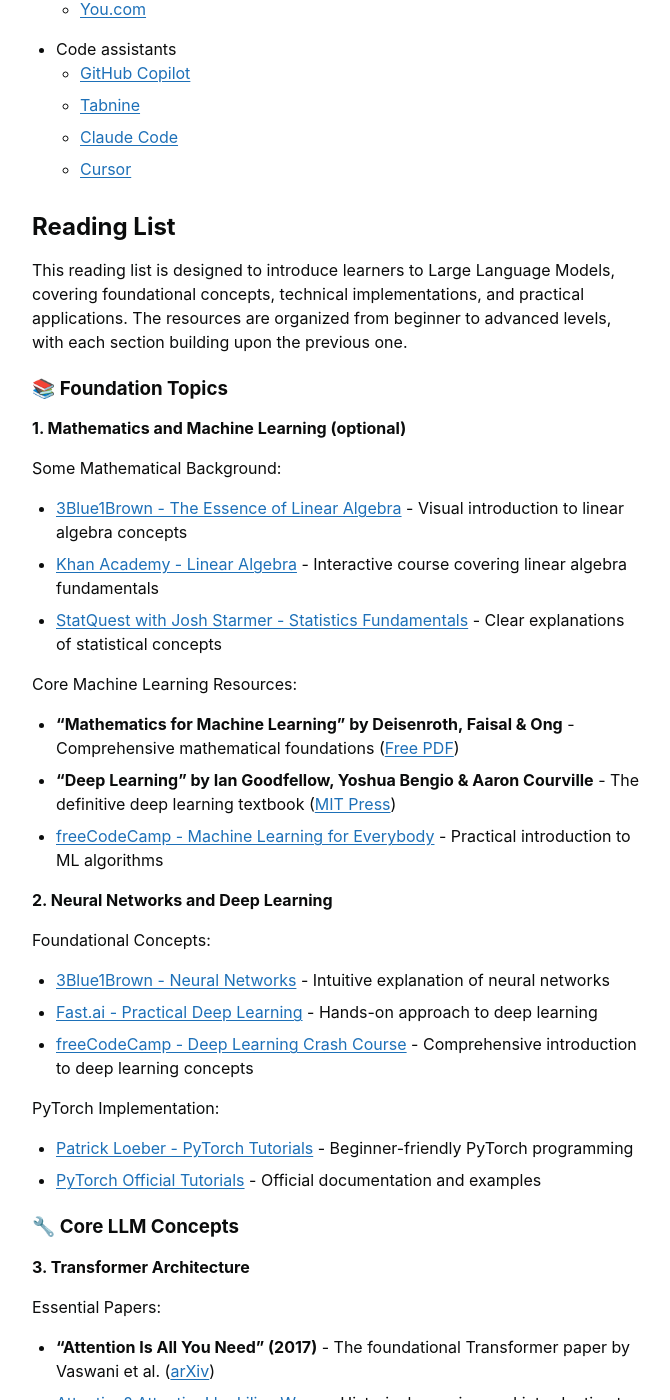
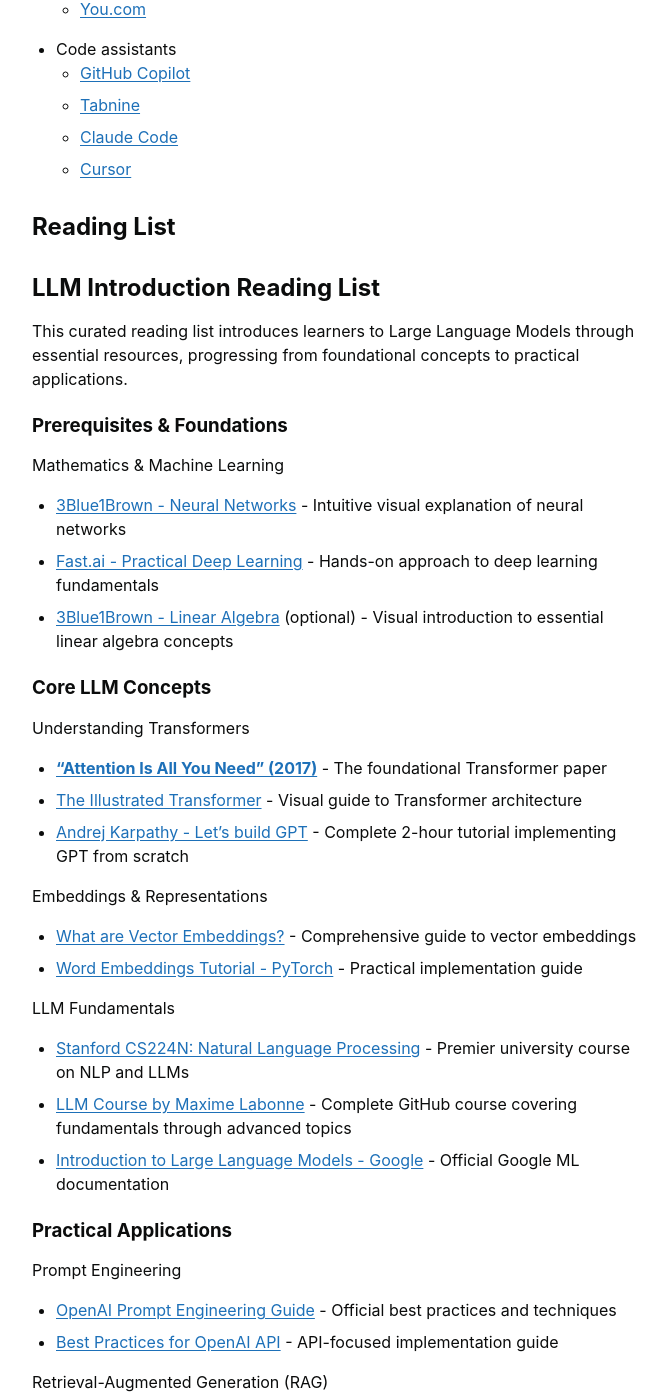
Before and after one commit to quadram-institute-bioscience/ai-training, a Jekyll site: the page built from docs/_posts/2025-06-01-introduction-to-llm.md, in a window 1280 px wide and 1400 px high, scrolled down 1914 px. Shown: the whole window, without its empty margins (144-814 px from the left). Built offline with Jekyll 4.4.1, drawn with Linux system fonts in a browser that asks for light colours; some of the changed text lies outside the part shown.

Commit message:
Update banner, reading list

```diff
--- a/docs/_posts/2025-06-01-introduction-to-llm.md
+++ b/docs/_posts/2025-06-01-introduction-to-llm.md
@@ -65,134 +65,53 @@
 ## Reading List {#reading-list}
 
 
-This reading list is designed to introduce learners to Large Language Models, covering foundational concepts, technical implementations, and practical applications. The resources are organized from beginner to advanced levels, with each section building upon the previous one.
+## LLM Introduction Reading List
 
-### 📚 **Foundation Topics**
+This curated reading list introduces learners to Large Language Models through essential resources, progressing from foundational concepts to practical applications.
 
-**1. Mathematics and Machine Learning (optional)**
+### Prerequisites & Foundations
 
-Some Mathematical Background:
-- [3Blue1Brown - The Essence of Linear Algebra](https://www.youtube.com/playlist?list=PLZHQObOWTQDPD3MizzM2xVFitgF8hE_ab) - Visual introduction to linear algebra concepts
-- [Khan Academy - Linear Algebra](https://www.khanacademy.org/math/linear-algebra) - Interactive course covering linear algebra fundamentals
-- [StatQuest with Josh Starmer - Statistics Fundamentals](https://www.youtube.com/playlist?list=PLblh5JKOoLUK0FLuzwntyYI10UQFUhsY9) - Clear explanations of statistical concepts
+Mathematics & Machine Learning
+- [3Blue1Brown - Neural Networks](https://www.youtube.com/playlist?list=PLZHQObOWTQDNU6R1_67000Dx_ZCJB-3pi) - Intuitive visual explanation of neural networks
+- [Fast.ai - Practical Deep Learning](https://course.fast.ai/) - Hands-on approach to deep learning fundamentals
+- [3Blue1Brown - Linear Algebra](https://www.youtube.com/playlist?list=PLZHQObOWTQDPD3MizzM2xVFitgF8hE_ab) (optional) - Visual introduction to essential linear algebra concepts
 
-Core Machine Learning Resources:
-- **"Mathematics for Machine Learning" by Deisenroth, Faisal & Ong** - Comprehensive mathematical foundations ([Free PDF](https://mml-book.github.io/book/mml-book.pdf))
-- **"Deep Learning" by Ian Goodfellow, Yoshua Bengio & Aaron Courville** - The definitive deep learning textbook ([MIT Press](https://www.deeplearningbook.org/))
-- [freeCodeCamp - Machine Learning for Everybody](https://www.youtube.com/watch?v=i_LwzRVP7bg) - Practical introduction to ML algorithms
+### Core LLM Concepts
 
-**2. Neural Networks and Deep Learning**
+Understanding Transformers
+- **["Attention Is All You Need" (2017)](https://arxiv.org/abs/1706.03762)** - The foundational Transformer paper
+- [The Illustrated Transformer](http://jalammar.github.io/illustrated-transformer/) - Visual guide to Transformer architecture
+- [Andrej Karpathy - Let's build GPT](https://www.youtube.com/watch?v=kCc8FmEb1nY) - Complete 2-hour tutorial implementing GPT from scratch
 
-Foundational Concepts:
-- [3Blue1Brown - Neural Networks](https://www.youtube.com/playlist?list=PLZHQObOWTQDNU6R1_67000Dx_ZCJB-3pi) - Intuitive explanation of neural networks
-- [Fast.ai - Practical Deep Learning](https://course.fast.ai/) - Hands-on approach to deep learning
-- [freeCodeCamp - Deep Learning Crash Course](https://www.youtube.com/watch?v=VyWAvY2CF9c) - Comprehensive introduction to deep learning concepts
+Embeddings & Representations
+- [What are Vector Embeddings?](https://www.meilisearch.com/blog/what-are-vector-embeddings) - Comprehensive guide to vector embeddings
+- [Word Embeddings Tutorial - PyTorch](https://pytorch.org/tutorials/beginner/nlp/word_embeddings_tutorial.html) - Practical implementation guide
 
-PyTorch Implementation:
-- [Patrick Loeber - PyTorch Tutorials](https://www.youtube.com/playlist?list=PLqnslRFeH2UrcDBWF5mfPGpqQDSta6VK4) - Beginner-friendly PyTorch programming
-- [PyTorch Official Tutorials](https://pytorch.org/tutorials/) - Official documentation and examples
+LLM Fundamentals
+- [Stanford CS224N: Natural Language Processing](https://web.stanford.edu/class/cs224n/) - Premier university course on NLP and LLMs
+- [LLM Course by Maxime Labonne](https://github.com/mlabonne/llm-course) - Complete GitHub course covering fundamentals through advanced topics
+- [Introduction to Large Language Models - Google](https://developers.google.com/machine-learning/resources/intro-llms) - Official Google ML documentation
 
+### Practical Applications
 
-### 🔧 **Core LLM Concepts**
+Prompt Engineering
+- [OpenAI Prompt Engineering Guide](https://platform.openai.com/docs/guides/prompt-engineering) - Official best practices and techniques
+- [Best Practices for OpenAI API](https://help.openai.com/en/articles/6654000-best-practices-for-prompt-engineering-with-the-openai-api) - API-focused implementation guide
 
-**3. Transformer Architecture**
+Retrieval-Augmented Generation (RAG)
+- [What is RAG? - DataCamp](https://www.datacamp.com/blog/what-is-retrieval-augmented-generation-rag) - Complete introduction to RAG concepts
+- [Building RAG from Scratch](https://learnbybuilding.ai/tutorial/rag-from-scratch/) - Step-by-step implementation tutorial
 
-Essential Papers:
-- **"Attention Is All You Need" (2017)** - The foundational Transformer paper by Vaswani et al. ([arXiv](https://arxiv.org/abs/1706.03762))
-- [Attention? Attention! by Lilian Weng](https://lilianweng.github.io/posts/2018-06-24-attention/) - Historical overview and introduction to attention mechanisms
+Running Models Locally
+- [Run LLMs Locally: 7 Methods - DataCamp](https://www.datacamp.com/tutorial/run-llms-locally-tutorial) - Comprehensive guide covering multiple approaches
+- [Ollama Tutorial](https://www.kdnuggets.com/ollama-tutorial-running-llms-locally-made-super-simple) - Simple local LLM deployment
 
-Beginner-Friendly Explanations:
-- [The Illustrated Transformer by Jay Alammar](http://jalammar.github.io/illustrated-transformer/) - Visual guide to Transformer architecture
-- [How Transformers Work - DataCamp](https://www.datacamp.com/tutorial/how-transformers-work) - Detailed exploration of Transformer components
-- [Transformers Explained Visually (3Blue1Brown)](https://www.youtube.com/watch?v=wjZofJX0v4M) - Visual introduction to Transformers and LLMs
+### Essential Reference Materials
 
-Technical Implementation:
-- [Building a Transformer with PyTorch - DataCamp](https://www.datacamp.com/tutorial/building-a-transformer-with-py-torch) - Complete implementation guide
-- [Andrej Karpathy - Let's build GPT](https://www.youtube.com/watch?v=kCc8FmEb1nY) - 2-hour tutorial on implementing GPT from scratch
-
-**4. Embeddings**
-
-Word Embeddings Fundamentals:
-- [Understanding and Creating Word Embeddings - Programming Historian](https://programminghistorian.org/en/lessons/understanding-creating-word-embeddings) - Comprehensive tutorial on word embeddings
-- [Word Embeddings: Encoding Lexical Semantics - PyTorch](https://pytorch.org/tutorials/beginner/nlp/word_embeddings_tutorial.html) - Practical implementation guide
-
-Vector Embeddings:
-- [What are Vector Embeddings? - Meilisearch](https://www.meilisearch.com/blog/what-are-vector-embeddings) - Complete guide to vector embeddings
-- [Word Embeddings Tutorial - TensorFlow](https://www.tensorflow.org/text/guide/word_embeddings) - Introduction with sentiment classification example
-- [BERT Word Embeddings Tutorial - Chris McCormick](https://mccormickml.com/2019/05/14/BERT-word-embeddings-tutorial/) - In-depth look at BERT embeddings
-
-**5. Large Language Model Fundamentals**
-
-Comprehensive Courses:
-- **[Stanford CS224N: Natural Language Processing with Deep Learning](https://web.stanford.edu/class/cs224n/)** - Premier university course on NLP and LLMs
-- [LLM Course by Maxime Labonne](https://github.com/mlabonne/llm-course) - Complete GitHub course covering LLM fundamentals through advanced topics
-
-Beginner Guides:
-- [Introduction to Large Language Models - Google](https://developers.google.com/machine-learning/resources/intro-llms) - Official Google ML documentation
-- [What is an LLM? - DataCamp](https://www.datacamp.com/blog/what-is-an-llm-a-guide-on-large-language-models) - Comprehensive guide to LLM concepts
-- [7 Steps to Mastering LLMs - KDnuggets](https://www.kdnuggets.com/7-steps-to-mastering-large-language-models-llms) - Structured learning path
-
-Advanced Understanding:
-- [The Beginner's Guide to LLMs - HiddenLayer](https://hiddenlayer.com/innovation-hub/the-beginners-guide-to-llms-and-generative-ai/) - Technical deep dive into LLM architecture
-- [What is LLM? - AWS](https://aws.amazon.com/what-is/large-language-model/) - Enterprise perspective on LLMs
-
-
-### 🛠 **Practical Applications**
-
-**6. Prompt Engineering**
-
-Official Guides:
-- **[OpenAI Prompt Engineering Guide](https://platform.openai.com/docs/guides/prompt-engineering)** - Official best practices from OpenAI
-- [Best Practices for Prompt Engineering - OpenAI API](https://help.openai.com/en/articles/6654000-best-practices-for-prompt-engineering-with-the-openai-api) - Comprehensive API-focused guide
-
-Advanced Techniques:
-- [10 Best Practices for Prompt Engineering - PromptHub](https://www.prompthub.us/blog/10-best-practices-for-prompt-engineering-with-any-model) - Universal prompt engineering principles
-- [Prompt Engineering Techniques - K2view](https://www.k2view.com/blog/prompt-engineering-techniques/) - Top 5 techniques for 2025
-- [12 Prompt Engineering Best Practices - TechTarget](https://www.techtarget.com/searchenterpriseai/tip/Prompt-engineering-tips-and-best-practices) - Professional development tips
-
-Hands-on Learning:
-- [Prompt Engineering Tutorial - Spiceworks](https://www.spiceworks.com/tech/artificial-intelligence/articles/what-is-prompt-engineering/) - Practical applications and examples
-
-**7. Retrieval-Augmented Generation (RAG)**
-
-Foundational Understanding:
-- [What is RAG? - DataCamp](https://www.datacamp.com/blog/what-is-retrieval-augmented-generation-rag) - Complete introduction to RAG concepts
-- [RAG Architecture Deep Dive - LinkedIn](https://www.linkedin.com/pulse/rag-architecture-deep-dive-frank-denneman-4lple) - Comprehensive system architecture explanation
-
-Implementation Tutorials:
-- [Building RAG from Scratch - Learn by Building](https://learnbybuilding.ai/tutorial/rag-from-scratch/) - Beginner's step-by-step tutorial
-- [RAG Implementation Strategy - Galileo AI](https://galileo.ai/blog/rag-implementation-strategy-step-step-process-ai-excellence) - Professional implementation guide
-- [RAG in Azure AI Search - Microsoft](https://learn.microsoft.com/en-us/azure/search/retrieval-augmented-generation-overview) - Enterprise-grade RAG solutions
-
-Advanced RAG Concepts:
-- [RAG Tutorial & Best Practices - Nexla](https://nexla.com/ai-infrastructure/retrieval-augmented-generation/) - Comprehensive coverage with practical examples
-- [What is RAG? - IBM](https://www.ibm.com/think/topics/retrieval-augmented-generation) - Enterprise perspective on RAG implementation
-
-**8. Local LLMs**
-
-Getting Started:
-- [Run LLMs Locally: 7 Simple Methods - DataCamp](https://www.datacamp.com/tutorial/run-llms-locally-tutorial) - Comprehensive guide covering multiple tools
-- [How to Run Local LLMs - Adventures in CRE](https://www.adventuresincre.com/how-to-install-llm-locally/) - Step-by-step installation guide
-
-Specific Tools and Platforms:
-- [Ollama Tutorial - KDnuggets](https://www.kdnuggets.com/ollama-tutorial-running-llms-locally-made-super-simple) - Simple local LLM deployment
-- [6 Ways to Run LLMs Locally - Semaphore](https://semaphoreci.com/blog/local-llm) - Multiple implementation approaches
-- [How to Run Local LLMs - n8n](https://blog.n8n.io/local-llm/) - Complete setup guide with automation
-
-Advanced Local Deployment:
-- [How to Run Your Own Local LLM - HackerNoon](https://hackernoon.com/how-to-run-your-own-local-llm-updated-for-2024) - Updated 2024 guide with multiple options
-- [Run Models Locally - LangChain](https://python.langchain.com/docs/how_to/local_llms/) - Integration with LangChain framework
-
-
-
-### 📖 **Additional Learning Resources**
-
-
-**Online Courses**
-- [CS224N Natural Language Processing - Stanford Online](https://online.stanford.edu/courses/cs224n-natural-language-processing-deep-learning) - Official Stanford course
-- [AI Demystified: Introduction to LLMs - Stanford IT](https://uit.stanford.edu/service/techtraining/ai-demystified/llm) - Non-technical introduction
-
-
+- **"Deep Learning" by Goodfellow, Bengio & Courville** - [Free online textbook](https://www.deeplearningbook.org/)
+- [Attention? Attention! by Lilian Weng](https://lilianweng.github.io/posts/2018-06-24-attention/) - Historical overview of attention mechanisms
+- [PyTorch Official Tutorials](https://pytorch.org/tutorials/) - Official documentation with practical examples
+- [LangChain Local LLMs](https://python.langchain.com/docs/how_to/local_llms/) - Framework integration for local model deployment
 
 
 ---
```
Also changed, not shown: docs/index.md (+1 -1 lines), docs/assets/images/cave_banner.jpg (added), docs/assets/images/cavebanner.webp (added).
